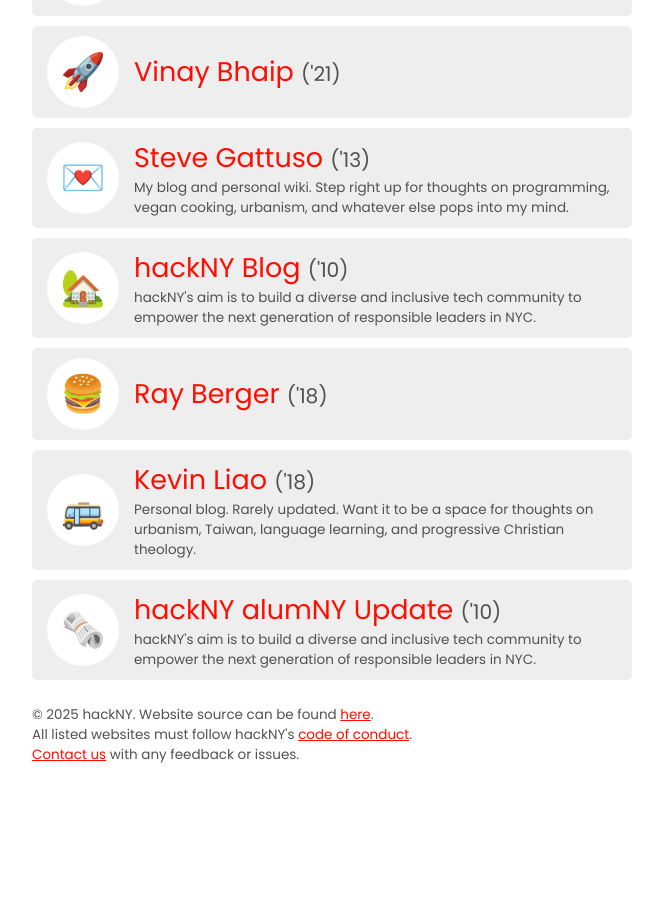
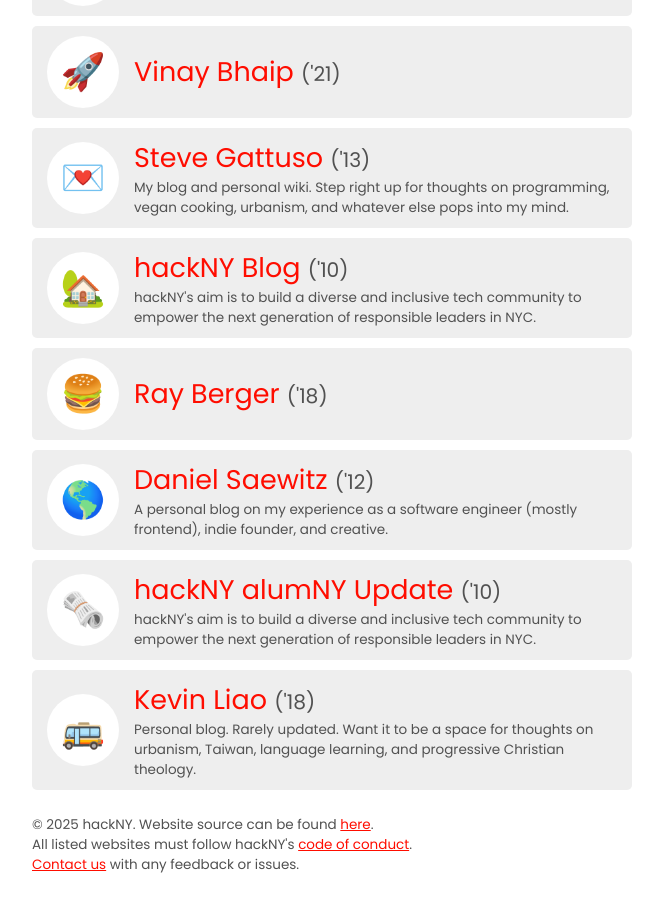
Before and after one commit to hackny/webring, a Jekyll site: the page built from index.html, in a window 1280 px wide and 900 px high, scrolled down 1313 px. Shown: the whole window, without its empty margins (308-971 px from the left). Built offline with Jekyll 4.4.1, drawn with Linux system fonts in a browser that asks for light colours; before the commit the page ends 2103 px from its top, so only the background shows below that.

Commit message:
Update fellows.yaml
Signed-off-by: Daniel Saewitz <990166+switz@users.noreply.github.com>

```diff
--- a/_data/fellows.yaml
+++ b/_data/fellows.yaml
@@ -80,3 +80,9 @@
   url: https://gloriazhu.net/
   emoji: 🦍
   description: "A personal website with a little bit of everything!"
+- name: Daniel Saewitz
+  year: 2012
+  url: https://saewitz.com
+  rss_url: https://saewitz.com/feed.xml
+  emoji: 🌎
+  description: "A personal blog on my experience as a software engineer (mostly frontend), indie founder, and creative."
```
